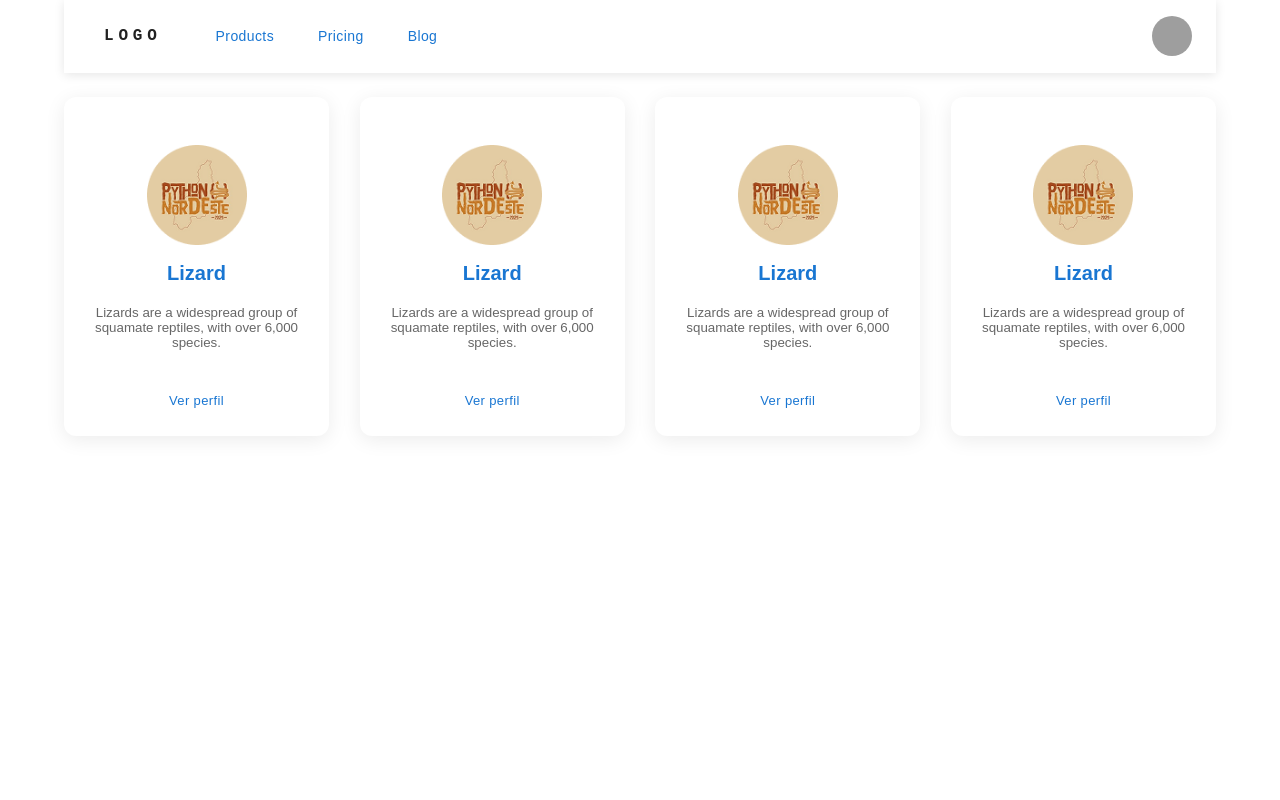
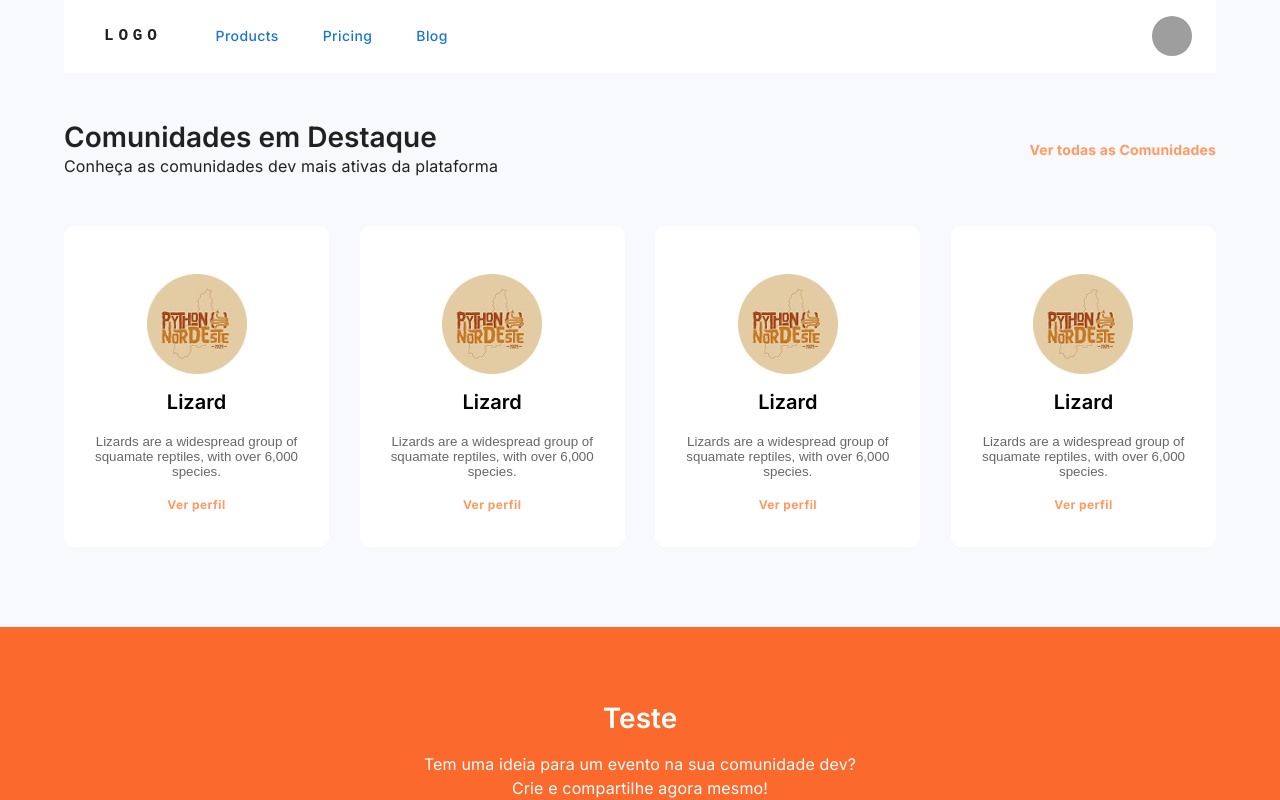
Before and after one commit to mathewvieira/Event-Dev-Communities, a React (Vite) app: page / in a window 1280 px wide. Shown: the top 800 px of the page. Built offline with nearby package versions, Linux system fonts and the light colour scheme; grey boxes are pictures that could not be loaded; some icons are missing.

Commit message:
feat: call-to-action

```diff
--- a/package.json
+++ b/package.json
@@ -11,6 +11,7 @@
     "preview": "vite preview",
     "prepare": "husky",
     "setup": "npm install && npm run prepare && npm run husky:setup",
+    "check-blocked-files": "git diff --cached --name-only | grep -Fx -e '.vscode/settings.json' -e '.env' && echo '✖ Forbidden files staged' && exit 1 || exit 0",
     "husky:setup": "node -e \"const fs=require('fs'); const path=require('path'); const huskyDir='.husky'; if(!fs.existsSync(huskyDir)) fs.mkdirSync(huskyDir); fs.writeFileSync(path.join(huskyDir,'pre-commit'),'npx lint-staged && npx validate-branch-name',{mode:0o755}); fs.writeFileSync(path.join(huskyDir,'commit-msg'),'npx --no-install commitlint --edit \\\"$1\\\"',{mode:0o755}); console.log('Husky: Hooks criados com sucesso!')\"",
     "postinstall": "node -e \"if (require('fs').existsSync('.git')) { console.log('Repositório Git encontrado. Configurando Husky...'); require('child_process').execSync('npm run husky:setup', {stdio: 'inherit'}); } else { console.log('Repositório Git ausente. Pulando setup do Husky.'); }\""
   },
--- a/src/App.jsx
+++ b/src/App.jsx
@@ -3,12 +3,24 @@ import Container from '@mui/material/Container'
 import Navbar from '@/shared/components/Navbar'
 
 import { FeaturedCardGroup } from '@/shared/components/FeaturedCard'
+import SectionHeader from './shared/components/SectionHeader'
+import CallToAction from './shared/components/CallToAction'
 
 export default function App() {
   return (
-    <Container>
-      <Navbar />
-      <FeaturedCardGroup />
-    </Container>
+    <>
+      <Container>
+        <Navbar />
+        <SectionHeader
+          title='Comunidades em Destaque'
+          subtitle='Conheça as comunidades dev mais ativas da plataforma'
+          link='#'
+          linkText='Ver todas as Comunidades'
+        />
+        <FeaturedCardGroup />
+      </Container>
+
+      <CallToAction />
+    </>
   )
 }
--- /dev/null
+++ b/src/shared/components/CallToAction/index.jsx
@@ -0,0 +1,46 @@
+import Box from '@mui/material/Box'
+import Button from '@mui/material/Button'
+import Container from '@mui/material/Container'
+import Typography from '@mui/material/Typography'
+
+export default function CallToAction() {
+  return (
+    <Container
+      maxWidth={false}
+      sx={{
+        textAlign: 'center',
+        display: 'flex',
+        alignItems: 'center',
+        justifyContent: 'center',
+        backgroundColor: '#FC692D',
+        padding: '75px 0',
+        margin: '5rem 0'
+      }}
+    >
+      <Box>
+        <Typography
+          color='text.light'
+          variant='h3'
+          marginBottom='1rem'
+        >
+          Teste
+        </Typography>
+
+        <Typography
+          color='text.light'
+          variant='body1'
+        >
+          Tem uma ideia para um evento na sua comunidade dev? <br /> Crie e compartilhe agora mesmo!
+        </Typography>
+
+        <Button
+          sx={{ marginTop: '2.5em' }}
+          variant='contained'
+          color='secondary'
+        >
+          Começar agora
+        </Button>
+      </Box>
+    </Container>
+  )
+}
--- a/src/shared/components/FeaturedCard/index.jsx
+++ b/src/shared/components/FeaturedCard/index.jsx
@@ -2,10 +2,8 @@ import Card from '@mui/material/Card'
 import CardContent from '@mui/material/CardContent'
 import CardMedia from '@mui/material/CardMedia'
 import Typography from '@mui/material/Typography'
-import Button from '@mui/material/Button'
 import CardActionArea from '@mui/material/CardActionArea'
 import Link from '@mui/material/Link'
-import CardActions from '@mui/material/CardActions'
 import Box from '@mui/material/Box'
 
 import profile from '@/shared/assets/static/images/profile.png'
@@ -39,13 +37,11 @@ export default function FeaturedCard() {
         flexDirection: 'column'
       }}
     >
-      <Link
-        href='#'
-        underline='none'
-      >
+      <Link href='#'>
         <CardActionArea
           sx={{
-            paddingTop: '3rem'
+            paddingTop: '3rem',
+            paddingBottom: '2rem'
           }}
         >
           <CardMedia
@@ -63,7 +59,6 @@ export default function FeaturedCard() {
           <CardContent>
             <Typography
               variant='h5'
-              component='div'
               paddingBottom='20px'
             >
               Lizard
@@ -78,27 +73,14 @@ export default function FeaturedCard() {
               Lizards are a widespread group of squamate reptiles, with over 6,000 species.
             </Typography>
           </CardContent>
-        </CardActionArea>
-      </Link>
 
-      <Link
-        href='#'
-        underline='none'
-      >
-        <CardActions
-          sx={{
-            padding: '1rem 0',
-            display: 'flex',
-            justifyContent: 'center'
-          }}
-        >
-          <Button
-            size='small'
-            color='primary'
+          <Typography
+            fontWeight={700}
+            variant='caption'
           >
             Ver perfil
-          </Button>
-        </CardActions>
+          </Typography>
+        </CardActionArea>
       </Link>
     </Card>
   )
--- /dev/null
+++ b/src/shared/components/SectionHeader/index.jsx
@@ -0,0 +1,32 @@
+import Box from '@mui/material/Box'
+import Link from '@mui/material/Link'
+import Typography from '@mui/material/Typography'
+
+export default function SectionHeader(props) {
+  const { title, subtitle, link, linkText } = props
+
+  return (
+    <Box
+      my={'3rem'}
+      sx={{
+        display: 'flex',
+        justifyContent: 'space-between',
+        alignItems: 'center'
+      }}
+    >
+      <Box>
+        <Typography variant='h3'>{title}</Typography>
+        <Typography variant='subtitle1'>{subtitle}</Typography>
+      </Box>
+
+      <Box>
+        <Link
+          href={link}
+          variant='body2'
+        >
+          {linkText}
+        </Link>
+      </Box>
+    </Box>
+  )
+}
--- a/src/shared/styles/global.css
+++ b/src/shared/styles/global.css
@@ -1,48 +1 @@
-/*
-
-body {
-  margin: 0;
-  padding: 0;
-  border: 0;
-  box-sizing: content-box;
-}
-
-:root {
-  font-family: system-ui, Avenir, Helvetica, Arial, sans-serif;
-  line-height: 1.5;
-  font-weight: 400;
-
-  color-scheme: light dark;
-  color: rgba(255, 255, 255, 0.87);
-  background-color: #242424;
-
-  font-synthesis: none;
-  text-rendering: optimizeLegibility;
-  -webkit-font-smoothing: antialiased;
-  -moz-osx-font-smoothing: grayscale;
-}
-
-a {
-  font-weight: 500;
-  color: #646cff;
-  text-decoration: inherit;
-}
-
-a:hover {
-  color: #535bf2;
-}
-
-body {
-  margin: 0;
-  display: flex;
-  place-items: center;
-  min-width: 320px;
-  min-height: 100vh;
-}
-
-h1 {
-  font-size: 3.2em;
-  line-height: 1.1;
-}
-
-*/
+@import url('https://fonts.googleapis.com/css2?family=Inter:ital,opsz,wght@0,14..32,100..900;1,14..32,100..900&display=swap');
--- a/src/shared/themes/dark.theme.js
+++ b/src/shared/themes/dark.theme.js
@@ -62,7 +62,7 @@ export const darkTheme = {
     }
   },
   typography: {
-    fontFamily: ['Poppins', 'Arial', 'sans-serif'].join(','),
+    fontFamily: ['Inter', 'Arial', 'sans-serif'].join(','),
     h1: {
       fontSize: '2.5rem',
       fontWeight: 700,
--- a/src/shared/themes/light.theme.js
+++ b/src/shared/themes/light.theme.js
@@ -8,10 +8,10 @@ export const lightTheme = {
       contrastText: '#ffffff'
     },
     secondary: {
-      main: '#e91e63',
-      light: '#f48fb1',
-      dark: '#c2185b',
-      contrastText: '#ffffff'
+      main: '#FFFFFF',
+      light: '#e5e5e5',
+      dark: '#e5e5e5',
+      contrastText: '#FF9A63'
     },
     error: {
       main: '#d32f2f',
@@ -40,11 +40,12 @@ export const lightTheme = {
     text: {
       primary: 'rgba(0, 0, 0, 0.87)',
       secondary: 'rgba(0, 0, 0, 0.6)',
-      disabled: 'rgba(0, 0, 0, 0.38)'
+      disabled: 'rgba(0, 0, 0, 0.38)',
+      light: '#FFFFFF'
     },
     background: {
-      default: '#ffffff',
-      paper: '#ffffff'
+      default: '#F8F9FC',
+      paper: '#FFFFFF'
     },
     divider: 'rgba(0, 0, 0, 0.12)',
     action: {
@@ -62,7 +63,7 @@ export const lightTheme = {
     }
   },
   typography: {
-    fontFamily: ['Poppins', 'Arial', 'sans-serif'].join(','),
+    fontFamily: ['Inter', 'Arial', 'sans-serif'].join(','),
     h1: {
       fontSize: '2.5rem',
       fontWeight: 700,
@@ -91,13 +92,15 @@ export const lightTheme = {
       fontSize: '1.25rem',
       fontWeight: 600,
       lineHeight: 1.2,
-      letterSpacing: '0em'
+      letterSpacing: '0em',
+      color: '#000000'
     },
     h6: {
       fontSize: '1rem',
       fontWeight: 600,
       lineHeight: 1.2,
-      letterSpacing: '0.0075em'
+      letterSpacing: '0.0075em',
+      color: '#59636E'
     },
     subtitle1: {
       fontSize: '1rem',
@@ -146,7 +149,7 @@ export const lightTheme = {
   },
   spacing: 8,
   shape: {
-    borderRadius: 4
+    borderRadius: 10
   },
   breakpoints: {
     values: {
@@ -179,10 +182,10 @@ export const lightTheme = {
       styleOverrides: {
         root: {
           'textTransform': 'none',
-          'borderRadius': '8px',
+          'borderRadius': '10px',
           'padding': '8px 22px',
           '&:hover': {
-            boxShadow: '0px 2px 10px rgba(0, 0, 0, 0.1)'
+            boxShadow: '0px 0px 2px rgba(0, 0, 0, 0.1)'
           }
         },
         containedPrimary: {
@@ -196,8 +199,8 @@ export const lightTheme = {
     MuiCard: {
       styleOverrides: {
         root: {
-          borderRadius: '12px',
-          boxShadow: '0px 4px 20px rgba(0, 0, 0, 0.08)'
+          borderRadius: '10px',
+          boxShadow: 'unset'
         }
       }
     },
@@ -215,7 +218,8 @@ export const lightTheme = {
     MuiAppBar: {
       styleOverrides: {
         root: {
-          boxShadow: '0px 2px 10px rgba(0, 0, 0, 0.1)'
+          backgroundColor: 'white',
+          boxShadow: 'unset'
         }
       }
     },
@@ -225,6 +229,17 @@ export const lightTheme = {
           borderRadius: '16px'
         }
       }
+    },
+    MuiLink: {
+      styleOverrides: {
+        root: {
+          '&': {
+            color: '#FF9A63',
+            textDecoration: 'none',
+            fontWeight: '700'
+          }
+        }
+      }
     }
   }
 }
```
Also changed, not shown: 2 other files (tests, documents, lock files or other folders).
